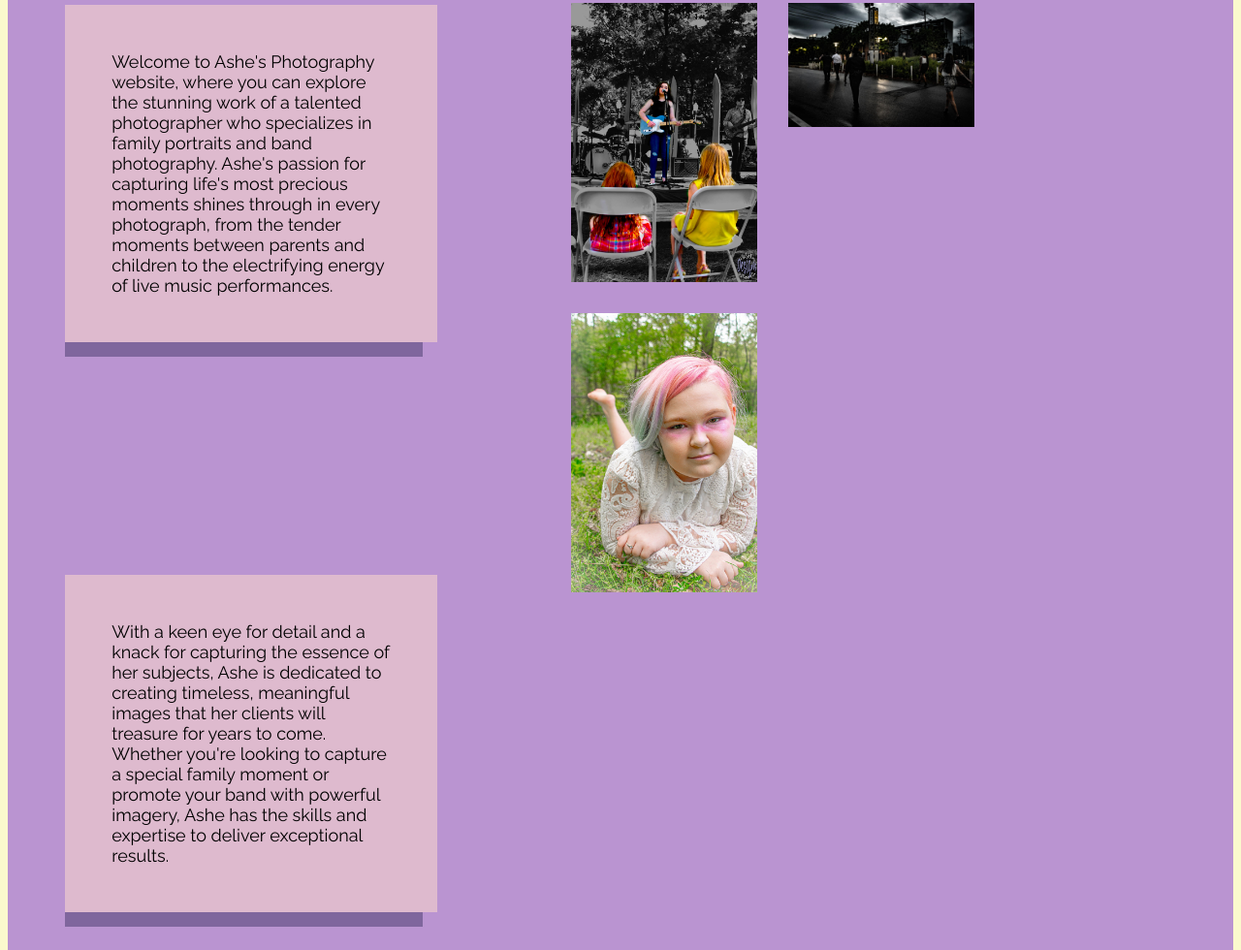
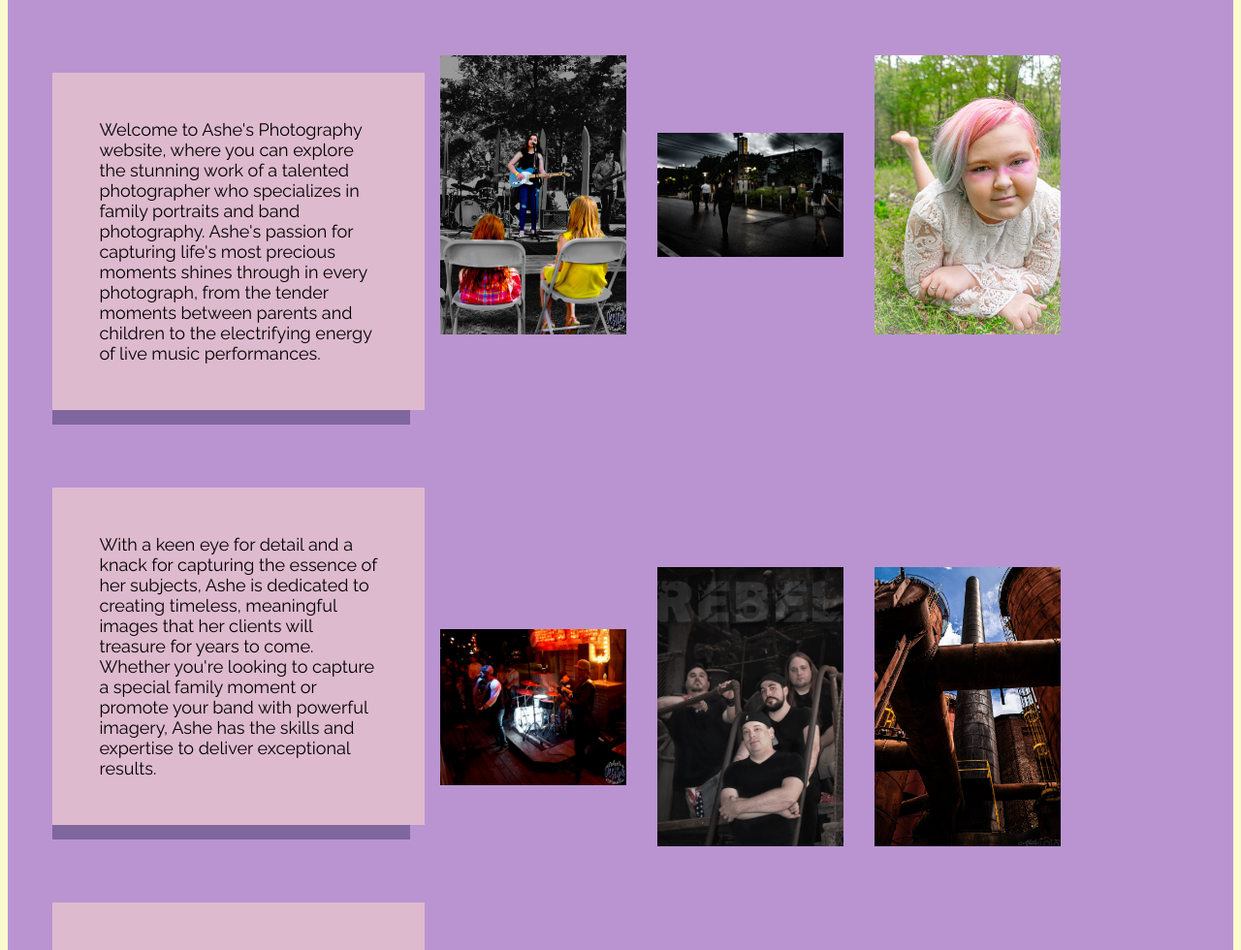
Before and after one commit to blevinspercussion/ashely-b-designs, a website: page index.html in a window 1280 px wide. Shown: the part 1154-2134 px from the top of the page at 97% size. Drawn offline with nearby package versions, Linux system fonts and the light colour scheme.

Commit message:
Added css styling to header. Reformatted photography section

```diff
--- a/index.html
+++ b/index.html
@@ -70,6 +70,9 @@
             <img class="side-image" src="./media/images/annagrace1.jpg" />
             <img class="side-image" src="./media/images/strangers1.jpg" />
             <img class="side-image" src="./media/images/elle2.jpg" />
+            <img class="side-image" src="./media/images/mattbennet2.jpg" />
+            <img class="side-image" src="./media/images/rebel2.jpg" />
+            <img class="side-image" src="./media/images/sloss3.jpg" />
           </div>
         </div>
       </div>
--- a/style.css
+++ b/style.css
@@ -31,6 +31,10 @@ header {
     display: flex;
     align-items: center;
     justify-content: space-around;
+    margin-top: 2rem;
+    border-top: 3px solid black;
+    border-bottom: 3px solid black;
+    padding: 1rem;
 }
 
 .hero {
@@ -63,6 +67,7 @@ header {
     border-radius: 15px;
     background-color: var(--bg-main-color);
     transition: 0.5s;
+    cursor: pointer;
 }
 
 .hero-button:hover {
@@ -108,7 +113,7 @@ nav {
     flex-direction: column;
     align-items: center;
     justify-content: center;
-    margin-top: 3rem;
+    margin: 3rem 3rem 0 3rem;
     width: 100vw;
     background-color: var(--bg-secondary-color);
 }
@@ -130,13 +135,14 @@ nav {
 .section-photos {
     display: flex;
     flex-wrap: wrap;
-    align-items: flex-start;
+    align-items: center;
     justify-content: flex-start;
-    max-width: 50vw;
+    max-width: 100%;
 }
 
 .section-text {
     max-width: 30vw;
+    margin-left: 3rem;
 }
 
 .section-text p {
@@ -144,12 +150,12 @@ nav {
     background-color: var(--accent-color2);
     box-shadow: -15px 15px var(--accent-color1);
     padding: 3rem;
-    margin-bottom: 15rem;
+    margin-bottom: 5rem;
 }
 
 .side-image {
     max-width: 15vw;
-    margin: 1rem;
+    margin: 0 1rem 15rem 1rem;
 }
 
 ul {
```
